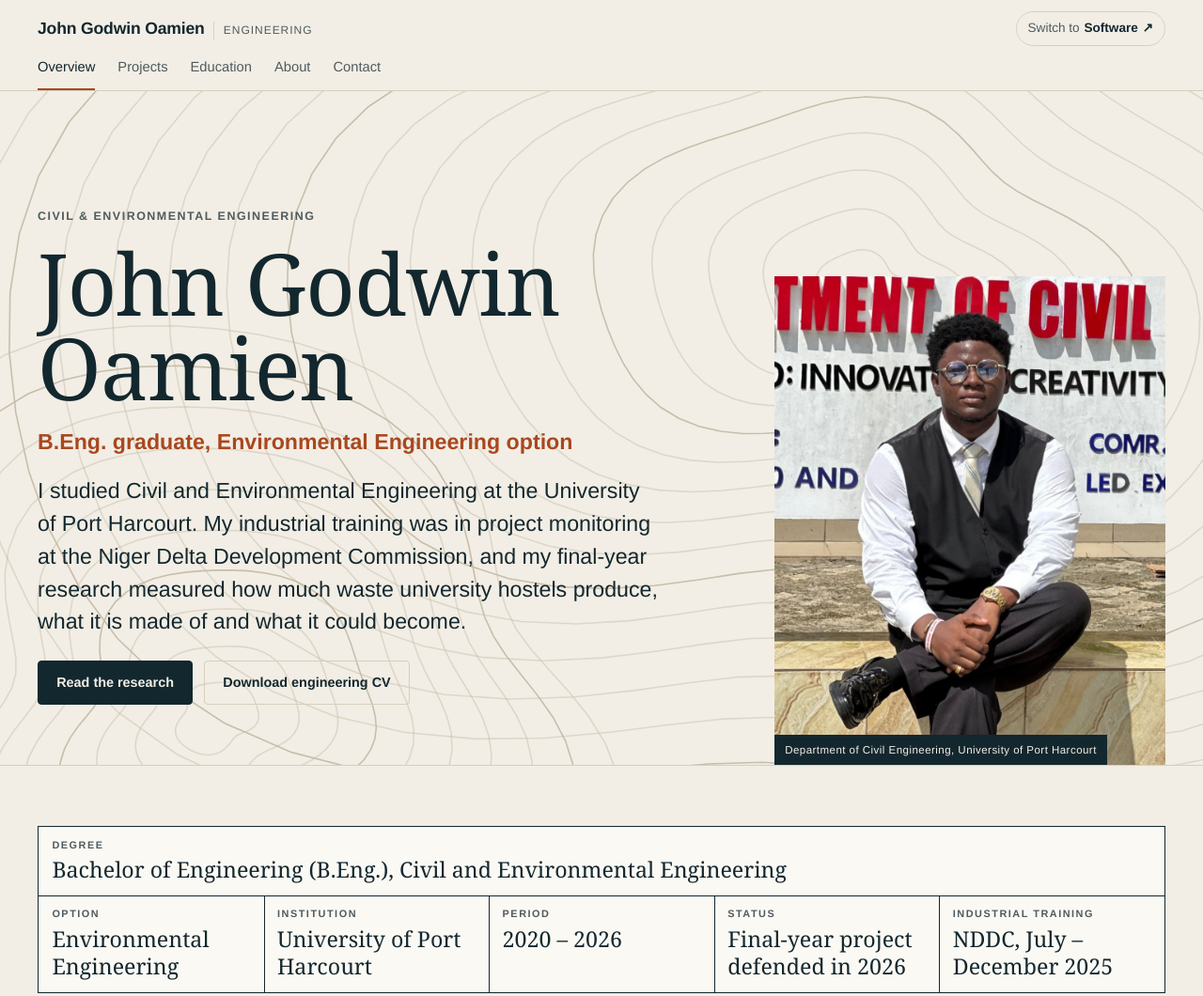
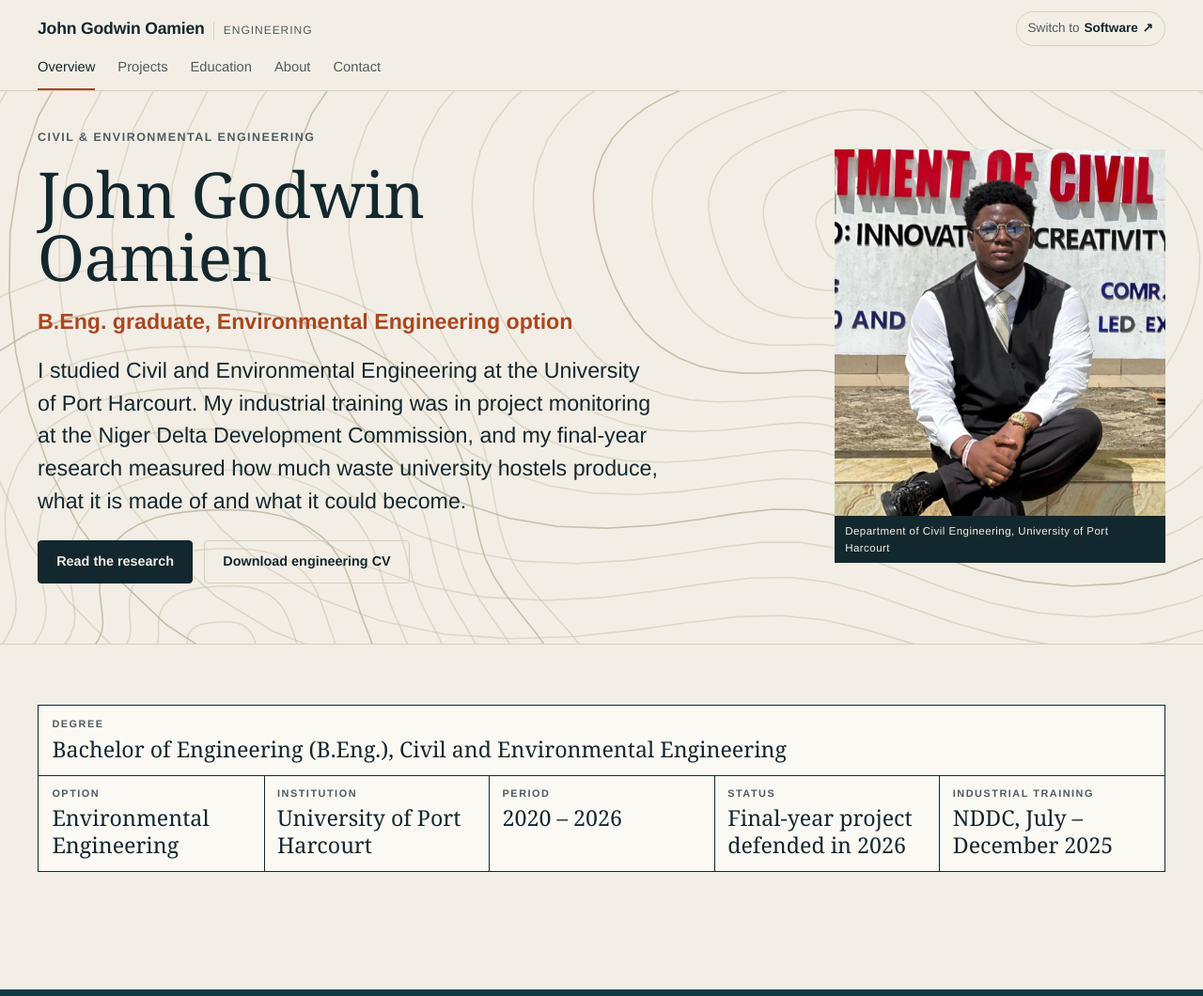
Before and after one commit to Wariboko65/GodwinsPortfolio, an Astro site: page /engineering in a window 1280 px wide. Shown: the top 1060 px of the page at 94% size. Built offline with nearby package versions, Linux system fonts and the light colour scheme; Astro itself is replaced by a stand-in of ours; a script that the page names is missing.

Commit message:
Tighten the overview heroes
Less space between the navigation and the hero, a smaller name heading,
and the portrait centred against the text instead of bottom-aligned,
on both the software and engineering overviews.

Co-Authored-By: Claude Opus 5.5 <noreply@anthropic.com>
Claude-Session: https://claude.ai/code/session_01QJ2Qdgcfn5FShGc7YKeNjT

```diff
--- a/src/pages/engineering/index.astro
+++ b/src/pages/engineering/index.astro
@@ -180,19 +180,18 @@ import portrait from '../../assets/photos/portrait-eng-front.jpg';
   .hero-grid {
     display: grid;
     gap: var(--space-xl);
-    padding-block: var(--space-2xl) 0;
-    align-items: end;
+    padding-block: var(--space-xl);
+    align-items: center;
   }
 
   .hero-text {
     display: grid;
     gap: var(--space-m);
-    padding-bottom: var(--space-2xl);
   }
 
   h1 {
-    font-size: var(--step-5);
-    line-height: 0.98;
+    font-size: clamp(2.4rem, 1.5rem + 3.4vw, 4.5rem);
+    line-height: 1;
   }
 
   .hero-role {
@@ -214,7 +213,7 @@ import portrait from '../../assets/photos/portrait-eng-front.jpg';
 
   .hero-photo {
     position: relative;
-    max-width: 26rem;
+    max-width: 22rem;
     justify-self: center;
   }
 
@@ -240,7 +239,7 @@ import portrait from '../../assets/photos/portrait-eng-front.jpg';
     .hero-grid {
       grid-template-columns: minmax(0, 1.4fr) minmax(0, 1fr);
       gap: var(--space-2xl);
-      padding-top: var(--space-3xl);
+      padding-block: var(--space-xl) var(--space-2xl);
     }
     .hero-photo {
       justify-self: end;
--- a/src/pages/software/index.astro
+++ b/src/pages/software/index.astro
@@ -190,8 +190,8 @@ const thumbs = archive.flatMap((g) => g.items).slice(0, 4);
   .hero {
     display: grid;
     gap: var(--space-xl);
-    padding-block: var(--space-2xl) var(--space-xl);
-    align-items: end;
+    padding-block: var(--space-xl);
+    align-items: center;
   }
 
   .hero-text {
@@ -200,9 +200,9 @@ const thumbs = archive.flatMap((g) => g.items).slice(0, 4);
   }
 
   h1 {
-    font-size: var(--step-5);
+    font-size: clamp(2.4rem, 1.5rem + 3.4vw, 4.5rem);
     font-weight: 800;
-    line-height: 0.92;
+    line-height: 0.95;
   }
 
   .hero-role {
@@ -221,7 +221,7 @@ const thumbs = archive.flatMap((g) => g.items).slice(0, 4);
   .hero-photo {
     display: grid;
     gap: var(--space-xs);
-    max-width: 22rem;
+    max-width: 20rem;
   }
 
   .hero-photo :global(img) {
@@ -235,7 +235,8 @@ const thumbs = archive.flatMap((g) => g.items).slice(0, 4);
   @media (min-width: 56rem) {
     .hero {
       grid-template-columns: minmax(0, 1.6fr) minmax(0, 1fr);
-      padding-block: var(--space-3xl) var(--space-2xl);
+      gap: var(--space-2xl);
+      padding-block: var(--space-xl) var(--space-2xl);
     }
     .hero-photo {
       justify-self: end;
```
